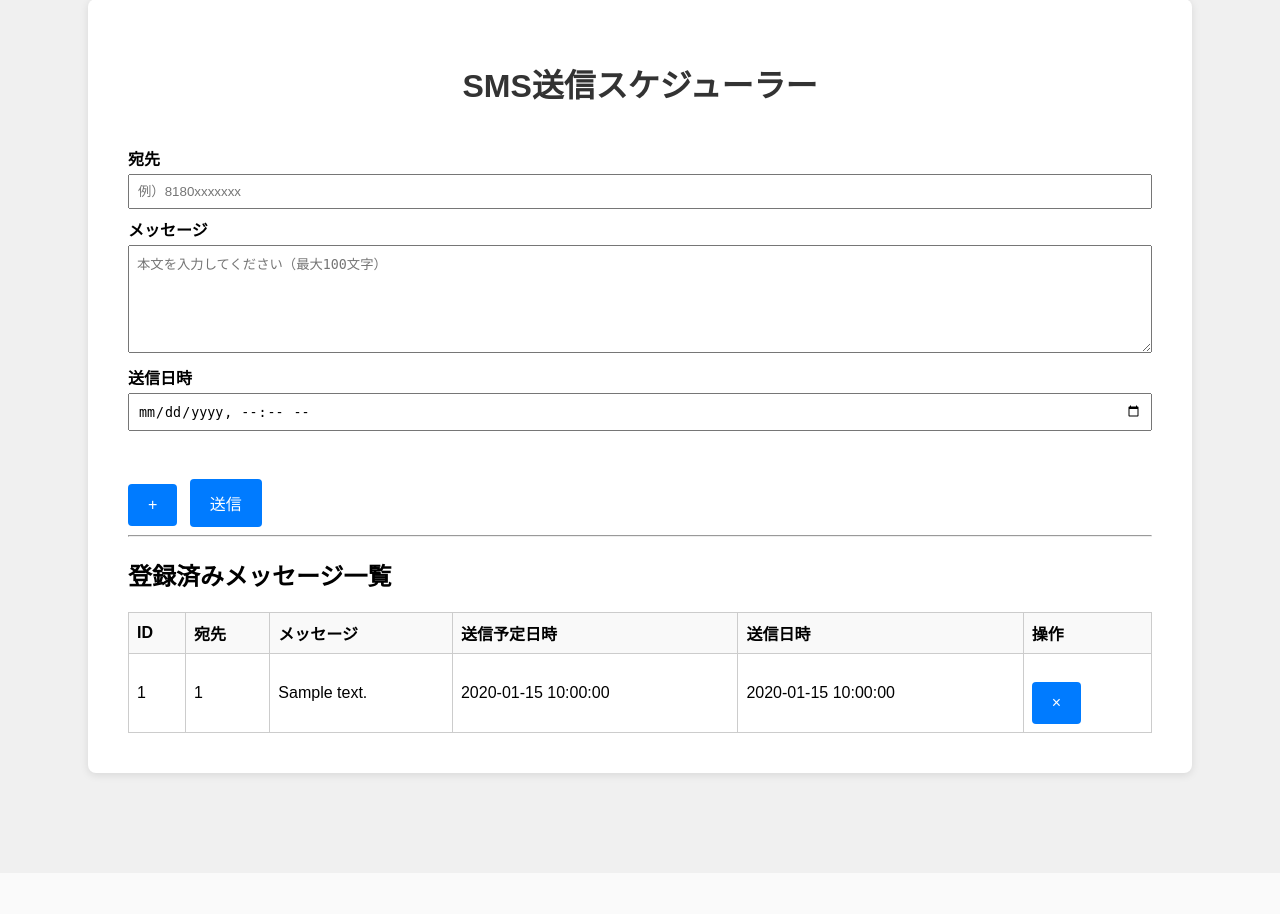
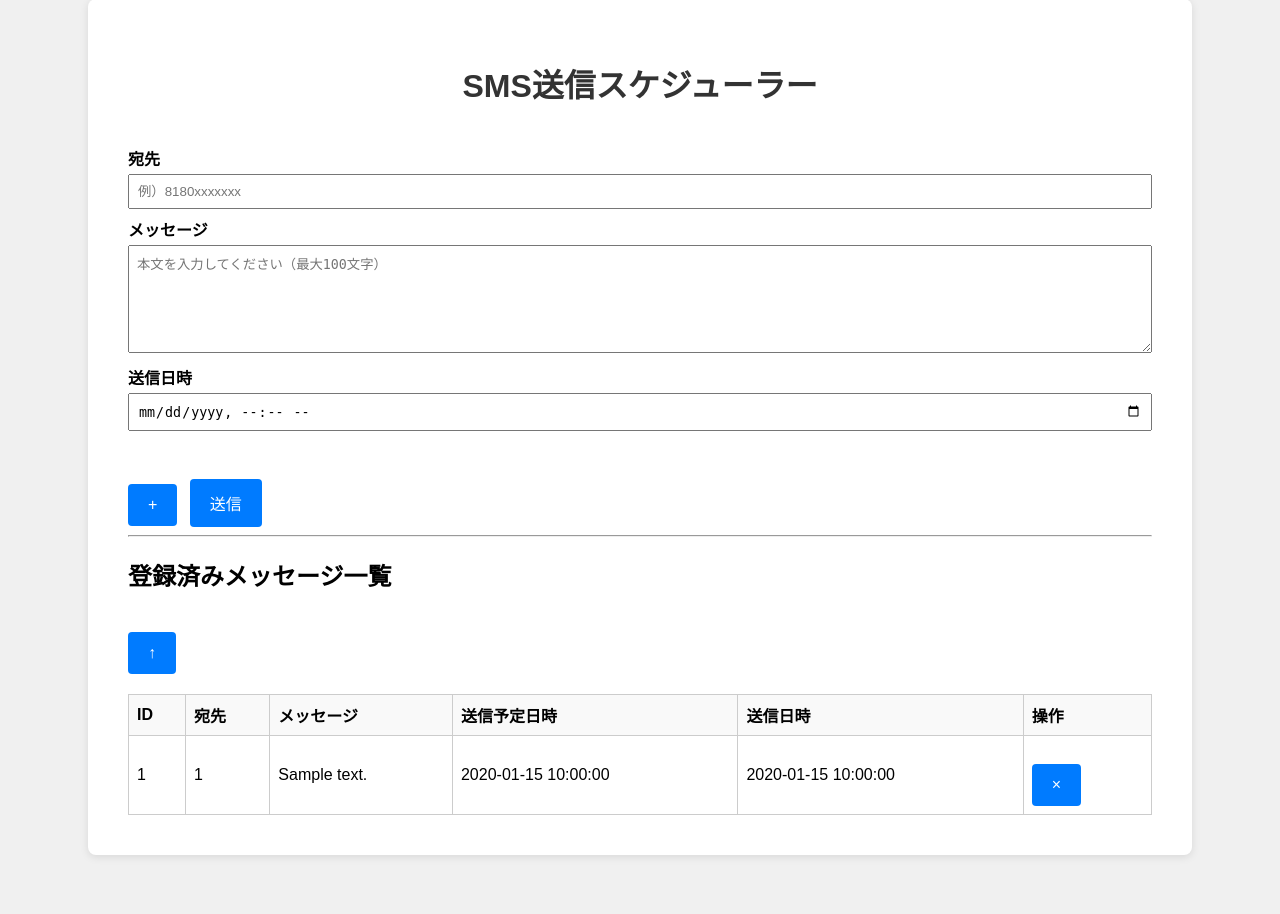
Before and after one commit to ranran1212/EventStaff-Reminder, a Flask app: template templates/index.html in a window 1280 px wide. Shown: the part 101-1015 px from the top of the page. Before the commit the page ends 881 px from the top, so only its background shows below. Run offline with Flask 3, Linux system fonts and the light colour scheme; the template is opened without the code that fills it: most values are stand-ins (such as "Sample title", 1, 10 or a date in 2020).

Commit message:
Update index.html

```diff
--- a/templates/index.html
+++ b/templates/index.html
@@ -123,6 +123,9 @@
 
         <hr>
         <h2>登録済みメッセージ一覧</h2>
+        <form method="POST" action="/manual_send" style="margin-bottom: 20px;">
+            <button type="submit">↑</button>
+        </form>
         <table>
             <tr>
                 <th>ID</th>
```
